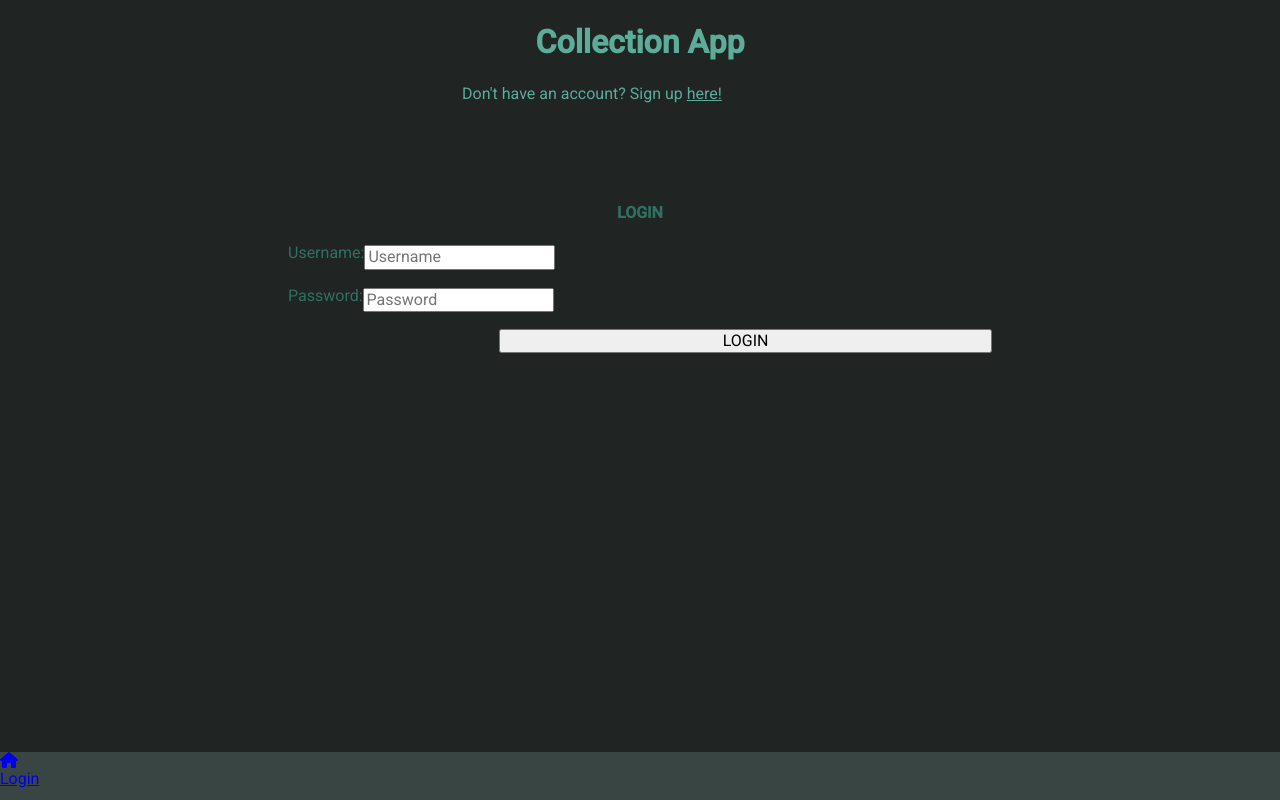
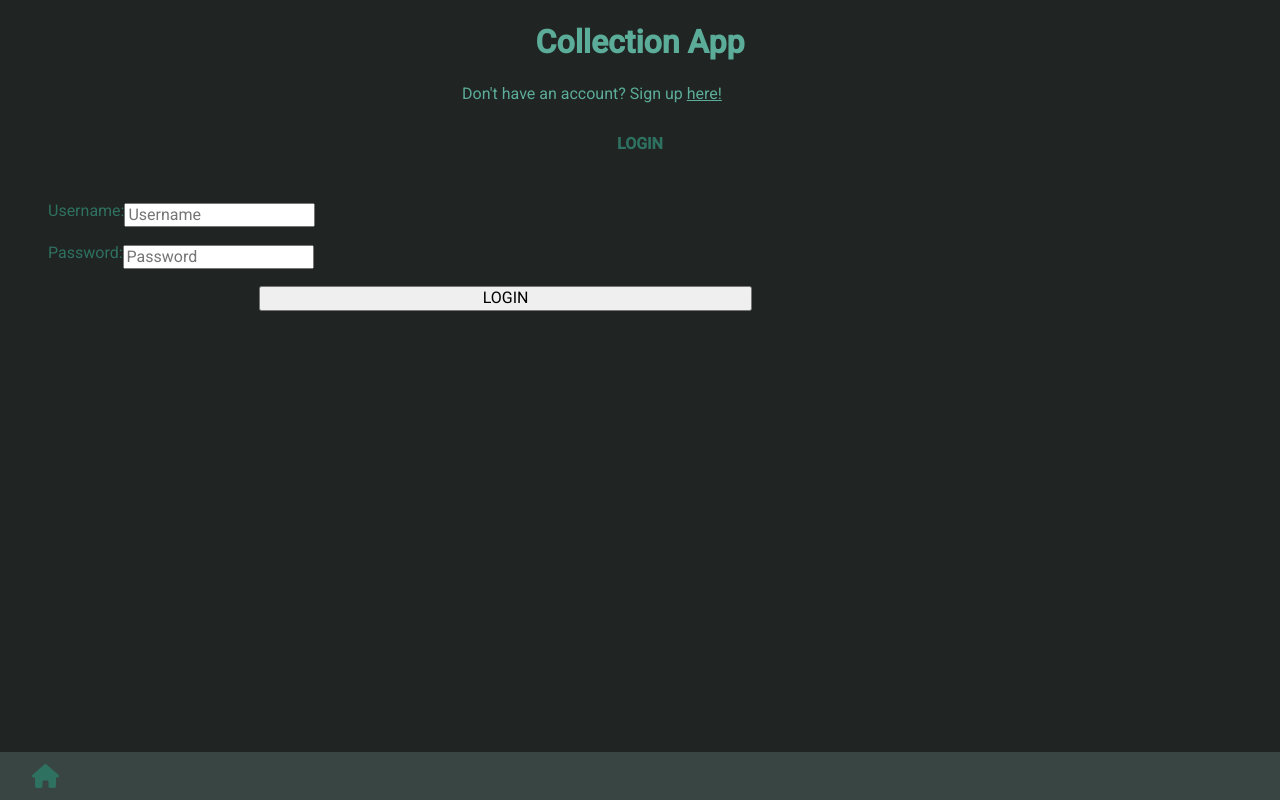
Before and after one commit to annabrereton/mycollectioncms, a PHP site: page /templates/login.php in a window 1280 px wide. Run offline with PHP 8.4, Linux system fonts and the light colour scheme; some libraries are stand-ins or nearby versions.

Commit message:
Finished story3 styling

```diff
--- a/public/css/styles.css
+++ b/public/css/styles.css
@@ -14,18 +14,19 @@
   text-decoration: none;
 }
 
+h4 {
+  margin-top: 2rem;
+  text-align: center;
+}
+
 .form-container {
   width: 55%;
-  margin: 5rem auto;
+  margin: 3rem 3rem;
   display: flex;
   flex-direction: column;
-  align-items: center;
 }
 .form-container .index-login {
   width: 100%;
-}
-.form-container .index-login h4 {
-  text-align: center;
 }
 .form-container .index-login p {
   text-align: center;
@@ -46,6 +47,51 @@
   width: 70%;
   align-self: end;
   justify-self: end;
+}
+
+.footer-nav-bar {
+  width: 100%;
+  height: 3rem;
+  margin: 0;
+  color: #5BAC98;
+  background-color: #394542;
+  position: fixed;
+  bottom: 0;
+  left: 0;
+  display: flex;
+}
+.footer-nav-bar .home {
+  margin-left: 1.5rem;
+  padding: 0.5rem;
+  font-size: 1.5rem;
+  color: #2E7160;
+  list-style-type: none;
+  align-self: end;
+}
+.footer-nav-bar .home:visited {
+  text-decoration: none;
+}
+.footer-nav-bar .nav-button-container {
+  width: 100%;
+  height: 100%;
+  display: flex;
+  align-items: center;
+  justify-content: end;
+}
+.footer-nav-bar .nav-button-container .login-link-btn {
+  margin-left: 1.3rem;
+  margin-right: 1.3rem;
+  padding: 0.3rem;
+  border: 0.1rem solid #C7C7C7;
+  border-radius: 0.5rem;
+}
+.footer-nav-bar .nav-button-container .login-link {
+  padding: 0.3rem;
+  color: #53B8A0;
+  text-decoration: none;
+}
+.footer-nav-bar .nav-button-container .login-link:visited {
+  text-decoration: none;
 }
 
 *, *::before, *::after {
--- /dev/null
+++ b/public/scss/footer-nav.scss
@@ -0,0 +1,52 @@
+@import './variables.scss';
+
+.footer-nav-bar {
+  width: 100%;
+  height: 3rem;
+  margin: 0;
+  color: $main-text-color;
+  background-color: $nav-background-color;
+  position: fixed;
+  bottom: 0;
+  left: 0;
+  display: flex;
+
+  .home {
+    margin-left: 1.5rem;
+    padding: 0.5rem;
+    font-size: 1.5rem;
+    color: #2E7160;
+    list-style-type: none;
+    align-self: end;
+  }
+
+  .home:visited {
+    text-decoration: none;
+  }
+
+  .nav-button-container {
+    width: 100%;
+    height: 100%;
+    display: flex;
+    align-items: center;
+    justify-content: end;
+
+    .login-link-btn {
+      margin-left: 1.3rem;
+      margin-right: 1.3rem;
+      padding: 0.3rem;
+      border: 0.1rem solid #C7C7C7;
+      border-radius: 0.5rem;
+    }
+
+    .login-link {
+      padding: 0.3rem;
+      color: #53B8A0;
+      text-decoration: none;
+    }
+
+    .login-link:visited {
+      text-decoration: none;
+    }
+  }
+}
--- a/public/scss/forms.scss
+++ b/public/scss/forms.scss
@@ -19,19 +19,20 @@
   }
 }
 
+h4 {
+  margin-top: 2rem;
+  text-align: center;
+}
+
 .form-container {
   width: 55%;
-  margin: 5rem auto;
+  margin: 3rem 3rem;
   display: flex;
   flex-direction: column;
-  align-items: center;
+  //align-items: center;
 
   .index-login {
     width: 100%;
-
-    h4 {
-      text-align: center;
-    }
 
     p {
       text-align: center;
--- a/public/scss/styles.scss
+++ b/public/scss/styles.scss
@@ -1,5 +1,7 @@
 @import './variables.scss';
 @import './forms.scss';
+@import './footer-nav.scss';
+
 
 *, *::before, *::after {
   box-sizing: border-box;
--- a/templates/login.php
+++ b/templates/login.php
@@ -26,9 +26,8 @@
 <body>
     <h1>Collection App</h1>
     <p class="tagline">Don't have an account? Sign up <a class="signup-link" href="/signup" >here!</a></p>
-
+    <h4>LOGIN</h4>
     <section class="form-container">
-        <h4>LOGIN</h4>
         <div class="index-login">
             <form action="/login" method="post" class="form">
                 <div class="input-container">
@@ -48,9 +47,6 @@
         <a class="home" href="/home">
             <i class="fa-solid fa-house"></i>
         </a>
-        <div class="login-link-btn">
-            <a class="login-link" href="/login">Login</a>
-        </div>
     </nav>
 
 </body>
```
Also changed, not shown: other parts of public/css/styles.css (+0 -32 lines), other parts of public/scss/styles.scss (+0 -37 lines), 1 other file.
